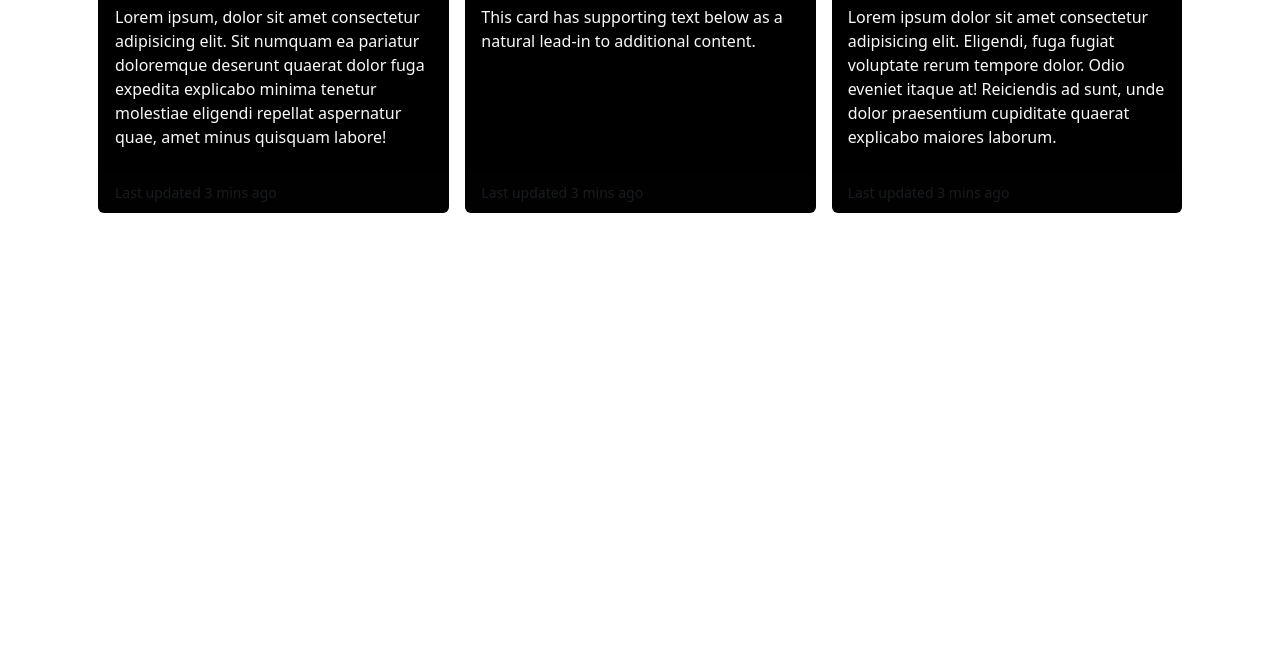
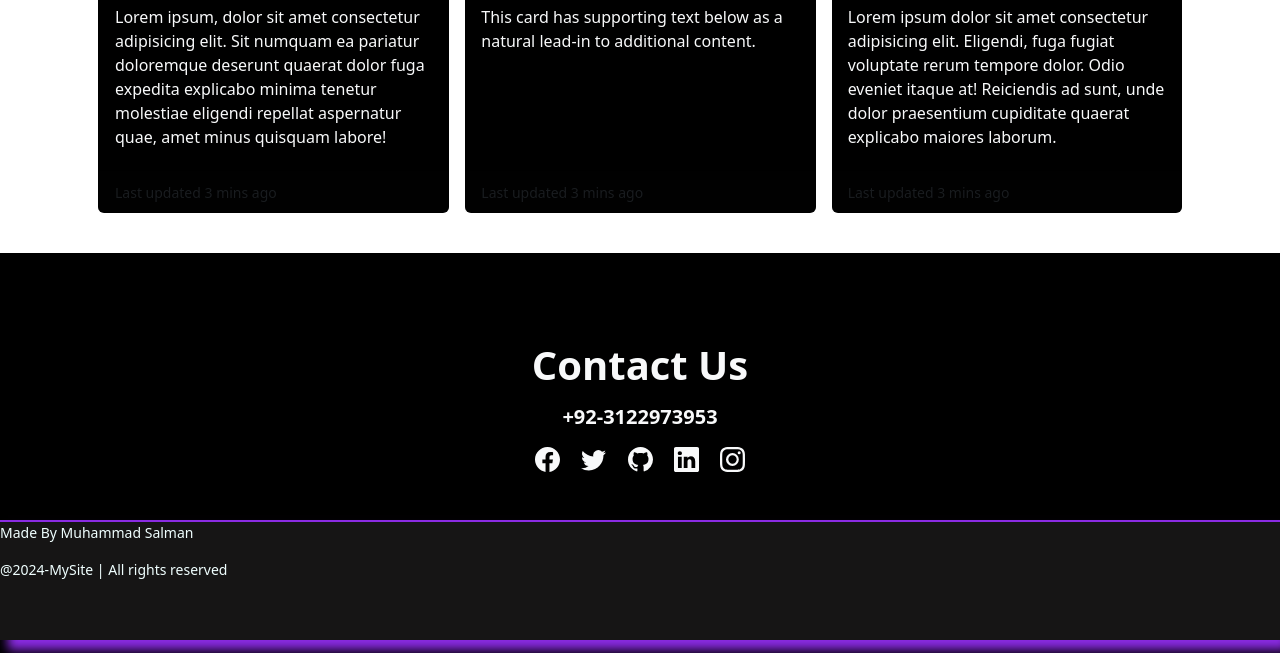
Before and after one commit to fsdar55-eng/salman-repo, a plain HTML site: page index.html in a window 1280 px wide. Shown: the part 2623-3276 px from the top of the page. Before the commit the page ends 2836 px from the top, so only its background shows below. Drawn offline with nearby package versions, Linux system fonts and the light colour scheme.

Commit message:
complete website

```diff
--- a/index.html
+++ b/index.html
@@ -212,6 +212,45 @@
 
 
 </div>
+<!-- footer start -->
+
+<div class="footer "><br>
+
+<span><h5 class=" head text-light text-center fs-1 fw-bolder ">Contact Us</h5></span>
+<span><h5 class=" head text-light text-center fs-5 fw-bolder mt-3">+92-3122973953</h5></span>
+<span><h5 class=" head text-light text-center fs-5  fw-bolder mt-3">
+
+<svg xmlns="http://www.w3.org/2000/svg" width="25" height="25" fill="currentColor" class="bi bi-facebook" viewBox="0 0 16 16">
+  <path d="M16 8.049c0-4.446-3.582-8.05-8-8.05C3.58 0-.002 3.603-.002 8.05c0 4.017 2.926 7.347 6.75 7.951v-5.625h-2.03V8.05H6.75V6.275c0-2.017 1.195-3.131 3.022-3.131.876 0 1.791.157 1.791.157v1.98h-1.009c-.993 0-1.303.621-1.303 1.258v1.51h2.218l-.354 2.326H9.25V16c3.824-.604 6.75-3.934 6.75-7.951"/>
+</svg>
+
+<svg xmlns="http://www.w3.org/2000/svg" width="25" height="25" fill="currentColor" class="bi bi-twitter mx-3" viewBox="0 0 16 16">
+  <path d="M5.026 15c6.038 0 9.341-5.003 9.341-9.334q.002-.211-.006-.422A6.7 6.7 0 0 0 16 3.542a6.7 6.7 0 0 1-1.889.518 3.3 3.3 0 0 0 1.447-1.817 6.5 6.5 0 0 1-2.087.793A3.286 3.286 0 0 0 7.875 6.03a9.32 9.32 0 0 1-6.767-3.429 3.29 3.29 0 0 0 1.018 4.382A3.3 3.3 0 0 1 .64 6.575v.045a3.29 3.29 0 0 0 2.632 3.218 3.2 3.2 0 0 1-.865.115 3 3 0 0 1-.614-.057 3.28 3.28 0 0 0 3.067 2.277A6.6 6.6 0 0 1 .78 13.58a6 6 0 0 1-.78-.045A9.34 9.34 0 0 0 5.026 15"/>
+</svg>
+
+
+<svg xmlns="http://www.w3.org/2000/svg" width="25" height="25" fill="currentColor" class="bi bi-github" viewBox="0 0 16 16">
+  <path d="M8 0C3.58 0 0 3.58 0 8c0 3.54 2.29 6.53 5.47 7.59.4.07.55-.17.55-.38 0-.19-.01-.82-.01-1.49-2.01.37-2.53-.49-2.69-.94-.09-.23-.48-.94-.82-1.13-.28-.15-.68-.52-.01-.53.63-.01 1.08.58 1.23.82.72 1.21 1.87.87 2.33.66.07-.52.28-.87.51-1.07-1.78-.2-3.64-.89-3.64-3.95 0-.87.31-1.59.82-2.15-.08-.2-.36-1.02.08-2.12 0 0 .67-.21 2.2.82.64-.18 1.32-.27 2-.27s1.36.09 2 .27c1.53-1.04 2.2-.82 2.2-.82.44 1.1.16 1.92.08 2.12.51.56.82 1.27.82 2.15 0 3.07-1.87 3.75-3.65 3.95.29.25.54.73.54 1.48 0 1.07-.01 1.93-.01 2.2 0 .21.15.46.55.38A8.01 8.01 0 0 0 16 8c0-4.42-3.58-8-8-8"/>
+</svg>
+
+<svg xmlns="http://www.w3.org/2000/svg" width="25" height="25" fill="currentColor" class="bi bi-linkedin mx-3" viewBox="0 0 16 16">
+  <path d="M0 1.146C0 .513.526 0 1.175 0h13.65C15.474 0 16 .513 16 1.146v13.708c0 .633-.526 1.146-1.175 1.146H1.175C.526 16 0 15.487 0 14.854zm4.943 12.248V6.169H2.542v7.225zm-1.2-8.212c.837 0 1.358-.554 1.358-1.248-.015-.709-.52-1.248-1.342-1.248S2.4 3.226 2.4 3.934c0 .694.521 1.248 1.327 1.248zm4.908 8.212V9.359c0-.216.016-.432.08-.586.173-.431.568-.878 1.232-.878.869 0 1.216.662 1.216 1.634v3.865h2.401V9.25c0-2.22-1.184-3.252-2.764-3.252-1.274 0-1.845.7-2.165 1.193v.025h-.016l.016-.025V6.169h-2.4c.03.678 0 7.225 0 7.225z"/>
+</svg>
+
+<svg xmlns="http://www.w3.org/2000/svg" width="25" height="25" fill="currentColor" class="bi bi-instagram" viewBox="0 0 16 16">
+  <path d="M8 0C5.829 0 5.556.01 4.703.048 3.85.088 3.269.222 2.76.42a3.9 3.9 0 0 0-1.417.923A3.9 3.9 0 0 0 .42 2.76C.222 3.268.087 3.85.048 4.7.01 5.555 0 5.827 0 8.001c0 2.172.01 2.444.048 3.297.04.852.174 1.433.372 1.942.205.526.478.972.923 1.417.444.445.89.719 1.416.923.51.198 1.09.333 1.942.372C5.555 15.99 5.827 16 8 16s2.444-.01 3.298-.048c.851-.04 1.434-.174 1.943-.372a3.9 3.9 0 0 0 1.416-.923c.445-.445.718-.891.923-1.417.197-.509.332-1.09.372-1.942C15.99 10.445 16 10.173 16 8s-.01-2.445-.048-3.299c-.04-.851-.175-1.433-.372-1.941a3.9 3.9 0 0 0-.923-1.417A3.9 3.9 0 0 0 13.24.42c-.51-.198-1.092-.333-1.943-.372C10.443.01 10.172 0 7.998 0zm-.717 1.442h.718c2.136 0 2.389.007 3.232.046.78.035 1.204.166 1.486.275.373.145.64.319.92.599s.453.546.598.92c.11.281.24.705.275 1.485.039.843.047 1.096.047 3.231s-.008 2.389-.047 3.232c-.035.78-.166 1.203-.275 1.485a2.5 2.5 0 0 1-.599.919c-.28.28-.546.453-.92.598-.28.11-.704.24-1.485.276-.843.038-1.096.047-3.232.047s-2.39-.009-3.233-.047c-.78-.036-1.203-.166-1.485-.276a2.5 2.5 0 0 1-.92-.598 2.5 2.5 0 0 1-.6-.92c-.109-.281-.24-.705-.275-1.485-.038-.843-.046-1.096-.046-3.233s.008-2.388.046-3.231c.036-.78.166-1.204.276-1.486.145-.373.319-.64.599-.92s.546-.453.92-.598c.282-.11.705-.24 1.485-.276.738-.034 1.024-.044 2.515-.045zm4.988 1.328a.96.96 0 1 0 0 1.92.96.96 0 0 0 0-1.92m-4.27 1.122a4.109 4.109 0 1 0 0 8.217 4.109 4.109 0 0 0 0-8.217m0 1.441a2.667 2.667 0 1 1 0 5.334 2.667 2.667 0 0 1 0-5.334"/>
+</svg>
+
+</h5></span><br><br>
+
+<div class="small">
+
+<p>Made By Muhammad Salman</p>
+<p>@2024-MySite | All rights reserved</p>
+
+</div>
+
+</div>
 
 
 
--- a/style.css
+++ b/style.css
@@ -34,3 +34,22 @@ font-size: 90px;
 font-weight: bolder;
 
 }
+.footer{
+    width: 100%;
+    height: 50vh;
+    background-color: black;
+    color: azure;
+    margin-top: 40px;
+}
+span h5{
+    margin-top: 5% !important;
+    margin: auto;
+}
+.small{
+
+width: 100%;
+height: 15vh;
+background-color: rgb(22, 21, 21);
+border-top: 2px solid blueviolet;
+box-shadow: 8px 10px 10px blueviolet !important;
+}
```
